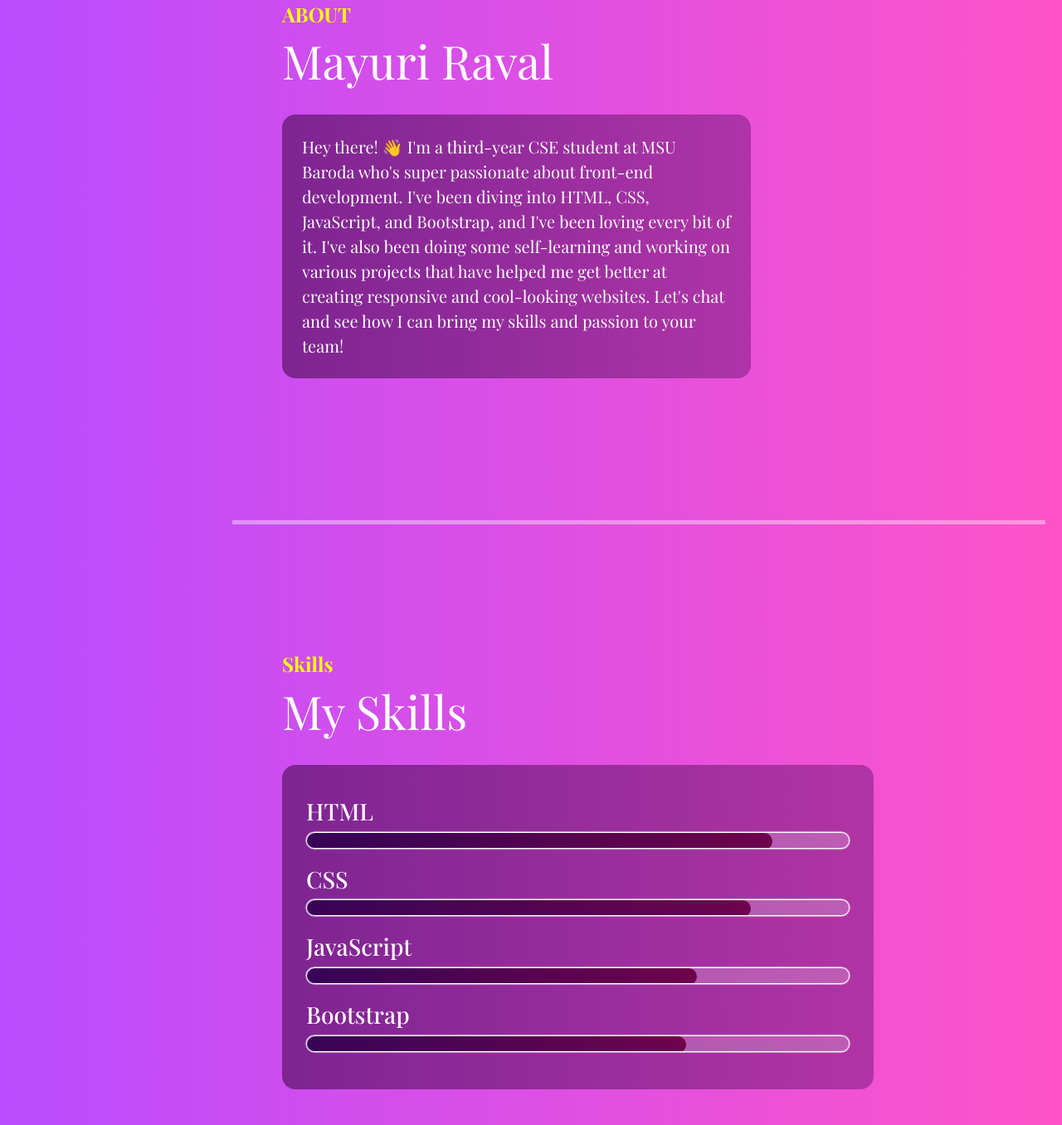
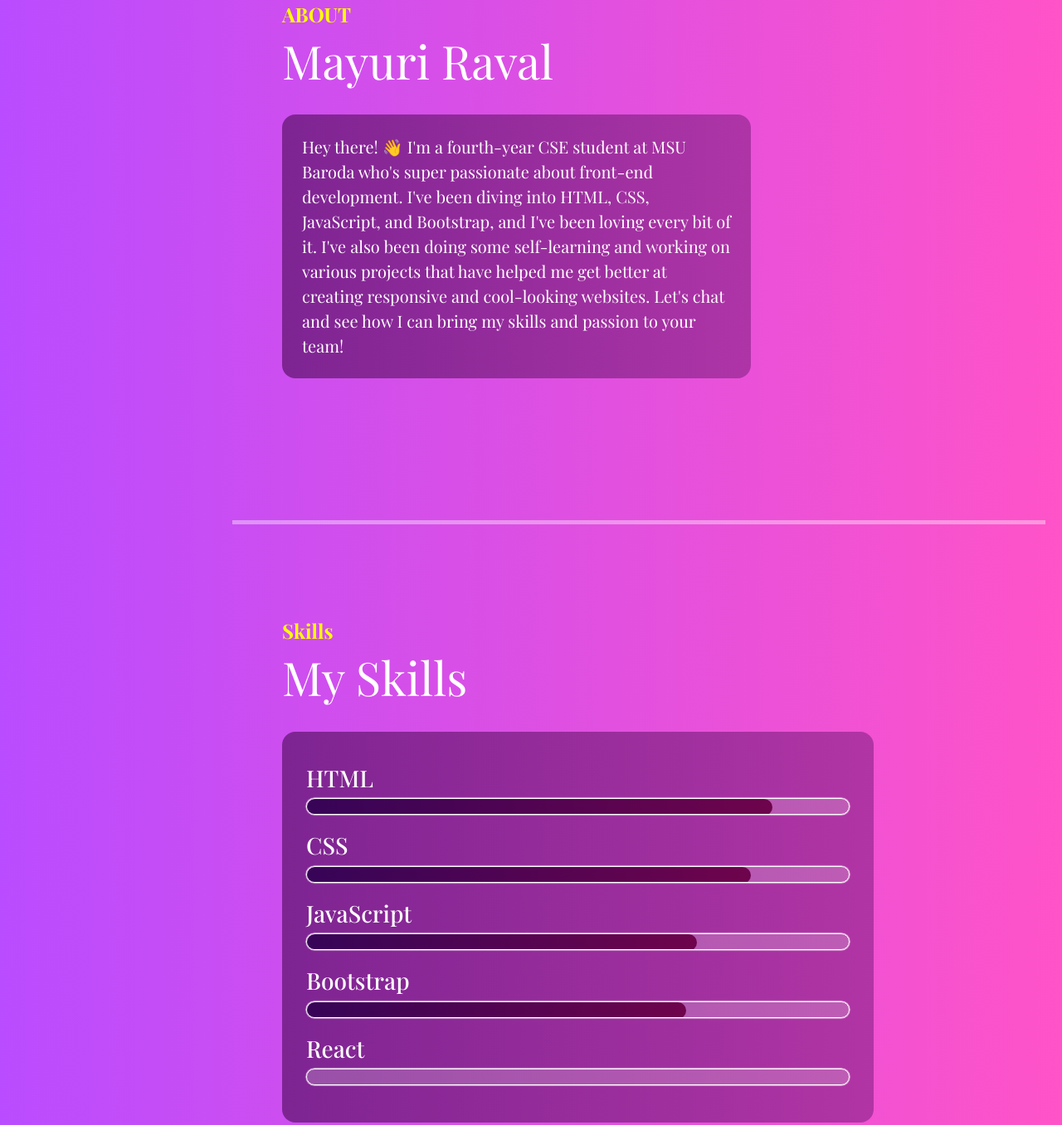
Before and after one commit to Mayuri473/Portfolio, a plain HTML site: page index.html in a window 1280 px wide. Shown: the part 1828-3184 px from the top of the page at 83% size. Drawn offline with nearby package versions, Linux system fonts and the light colour scheme; a web font is replaced by a local one.

Commit message:
Initial commit

```diff
--- a/index.html
+++ b/index.html
@@ -117,7 +117,7 @@
                         <div class="row gy-4">
                             <div class="col-12" data-aos="fade-up" data-aos-delay="600">
                                 <div class="bg-base p-4 rounded-4 shadow-effect">
-                                    <p class="lead mb-0">Hey there! 👋 I'm a third-year CSE student at MSU Baroda who's
+                                    <p class="lead mb-0">Hey there! 👋 I'm a fourth-year CSE student at MSU Baroda who's
                                         super
                                         passionate about front-end development. I've been diving into HTML, CSS,
                                         JavaScript, and Bootstrap, and I've been loving every bit of it. I've also been
@@ -161,6 +161,10 @@
                                 <li>
                                     <h3>Bootstrap</h3>
                                     <span class="bar"><span class="bootstrap"></span></span>
+                                </li>
+                                <li>
+                                    <h3>React</h3>
+                                    <span class="bar"><span class="react"></span></span>
                                 </li>
                             </ul>
                         </div>
```
